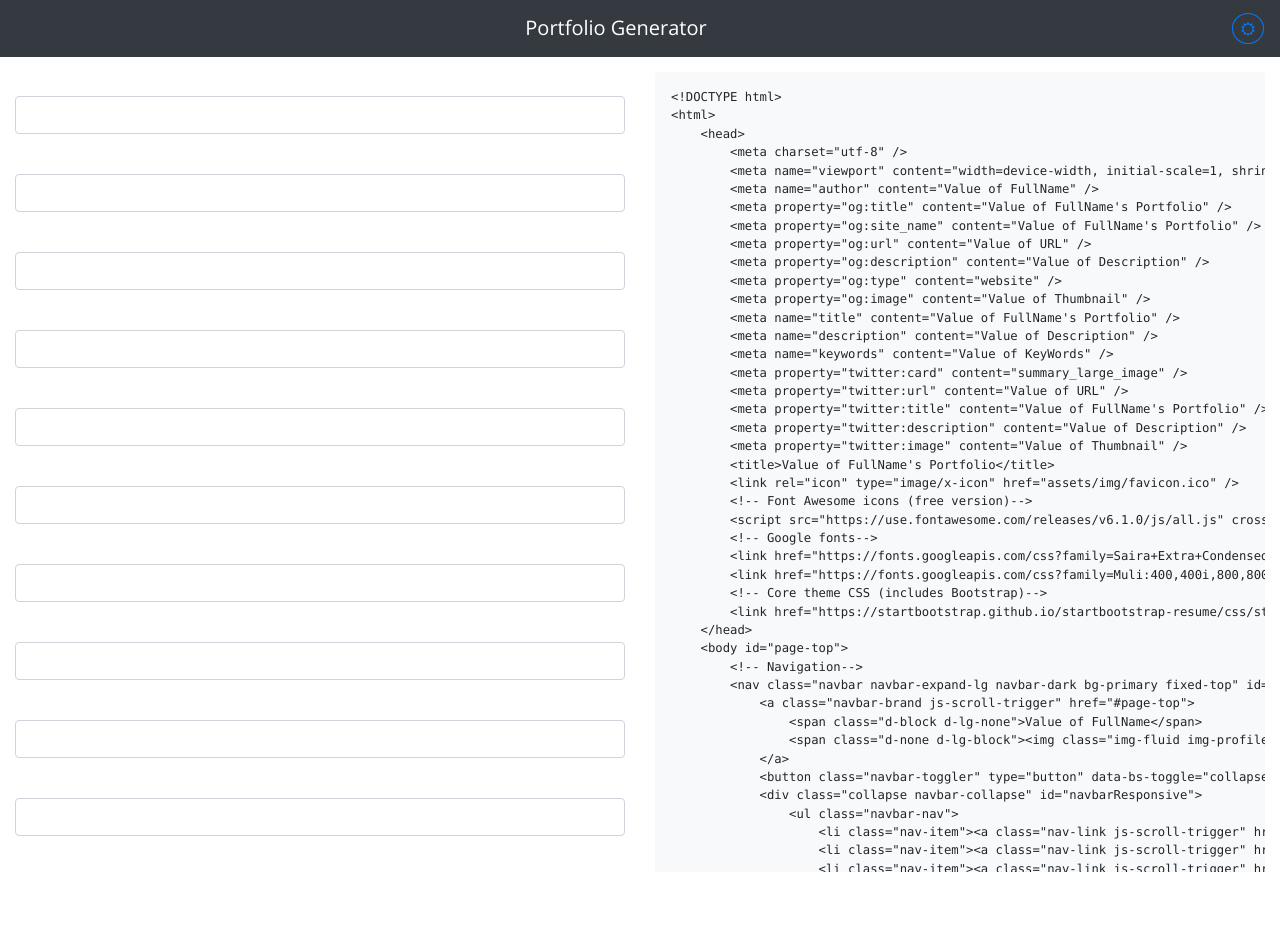
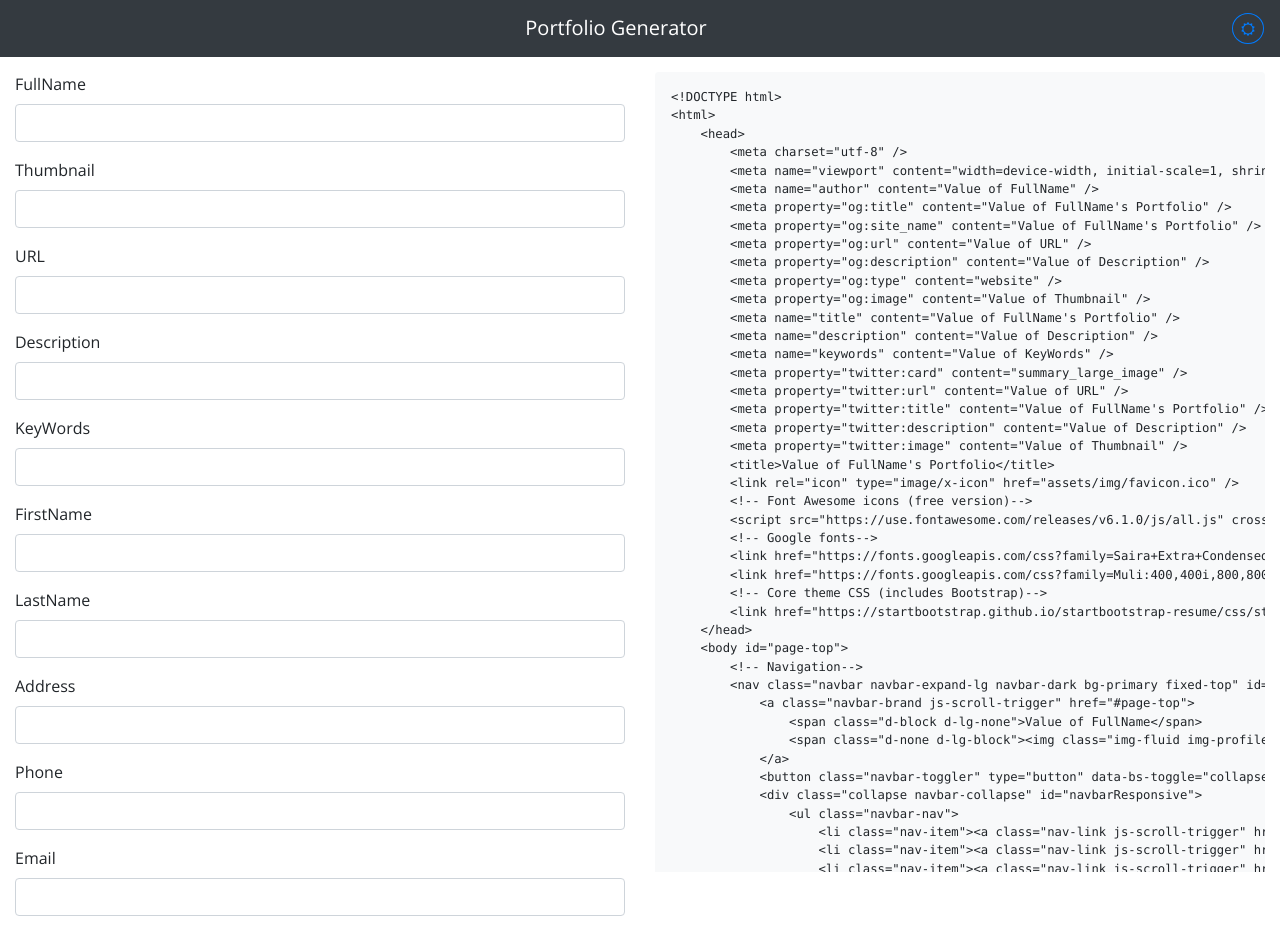
Before and after one commit to IES-IPS-Academy/Profia, a React (Create React App) app: page / in a window 1280 px wide. Before the commit the page ends 872 px from the top, so only its background shows below. Built offline with nearby package versions, Linux system fonts and the light colour scheme.

Commit message:
Minor fixes

```diff
--- a/src/components/Details.js
+++ b/src/components/Details.js
@@ -4,7 +4,7 @@ const Details = ({ DetailsData }) => {
   return (
     <div className="Details">
       {Object.keys(DetailsData).map((fd) => (
-        <FormGroup />
+        <FormGroup key={fd} Label={fd} />
       ))}
     </div>
   );
--- a/src/styles/Bootstrap/Header.scss
+++ b/src/styles/Bootstrap/Header.scss
@@ -26,5 +26,5 @@
 }
 .scroll-div {
     height: 100vh;
-    overflow: scroll;
+    overflow-y: scroll;
 }
```
